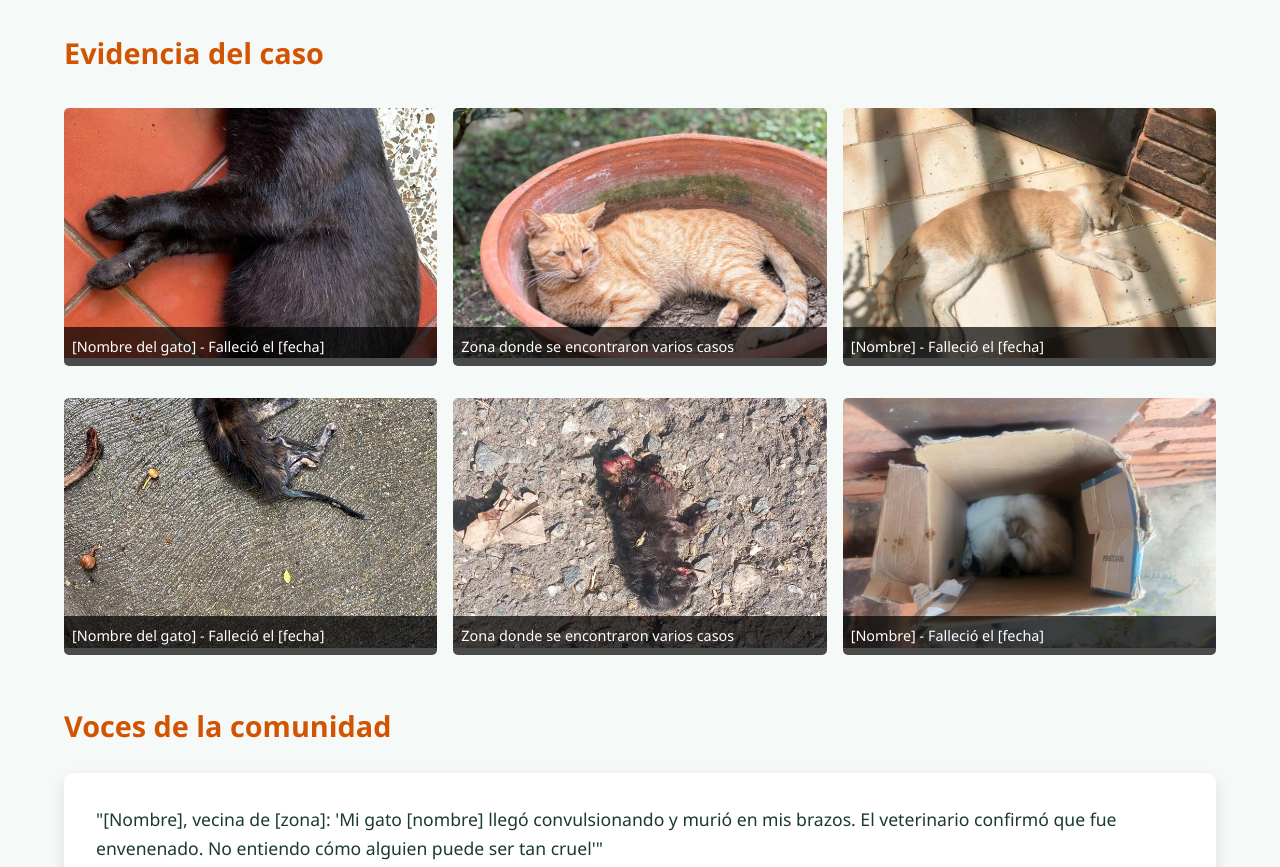
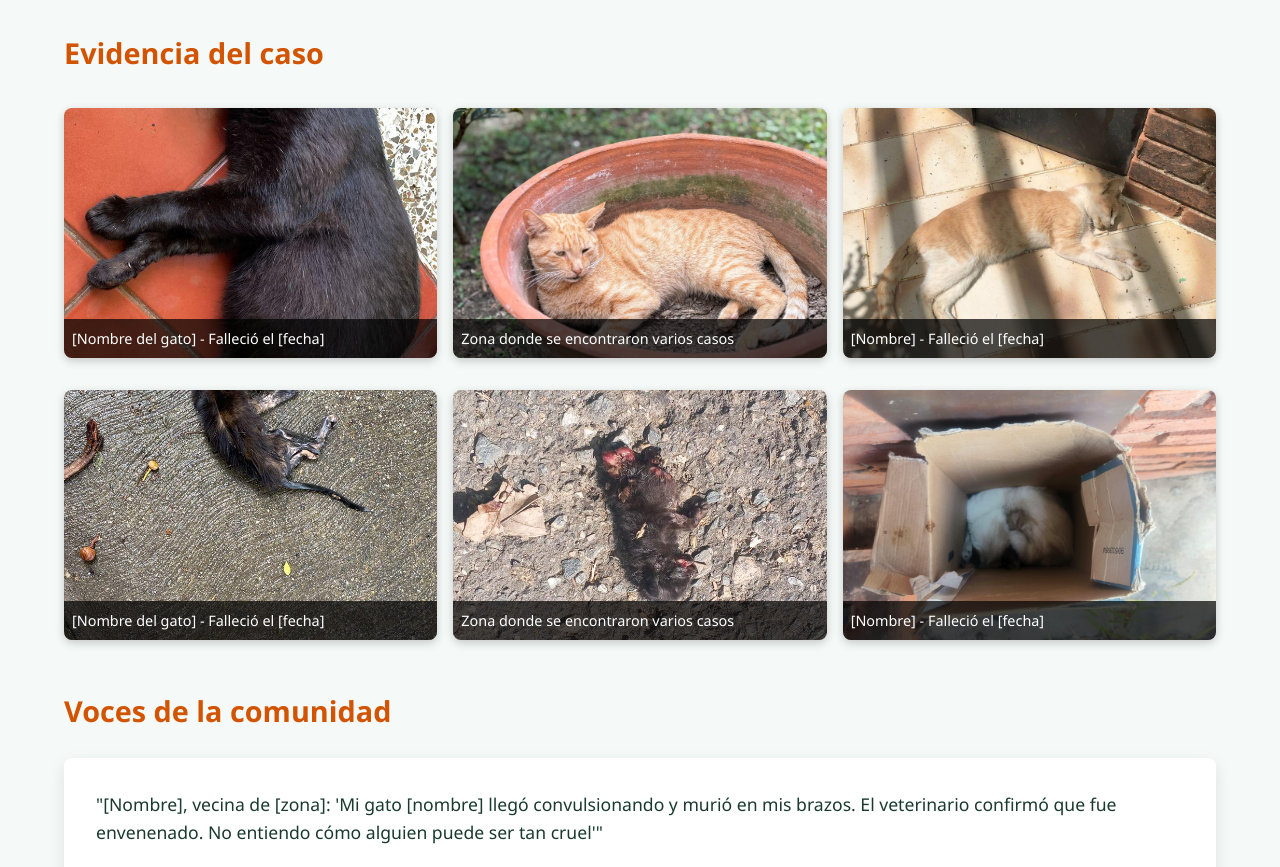
Before and after one commit to stebstheprogrammer/gatosTerrazasDelClubHipico, a plain HTML site: page index.html in a window 1280 px wide. Shown: the part 1553-2420 px from the top of the page. Drawn offline with Linux system fonts and the light colour scheme; a script that the page names is missing.

Commit message:
imagenes ajustadas

```diff
--- a/css/style.css
+++ b/css/style.css
@@ -213,3 +213,35 @@ ul {
 li {
     margin-bottom: 0.5rem;
 }
+
+/* Añade esto a tu archivo style.css */
+img {
+    max-width: 100%;    /* Máximo ancho del contenedor */
+    height: auto;       /* Altura automática (mantiene proporción) */
+    display: block;     /* Elimina espacio fantasma debajo de imágenes */
+    object-fit: cover;  /* Opcional: cubre el contenedor sin deformar (para contenedores con tamaño fijo) */
+}
+
+/* Específico para la galería de evidencia */
+.gallery img {
+    width: 100%;        /* Ocupa el 100% del contenedor padre */
+    height: 250px;      /* Altura fija para uniformidad (ajusta este valor) */
+    object-fit: cover;  /* Recorta inteligentemente manteniendo proporciones */
+    border-radius: 4px; /* Opcional: esquinas redondeadas */
+}
+
+/* Contenedores padres deben tener tamaño definido */
+.gallery-item {
+    width: 100%;        /* Asegura que el contenedor use todo el espacio disponible */
+}
+
+.gallery-item {
+    overflow: hidden;
+    border-radius: 8px;
+    box-shadow: 0 3px 10px rgba(0,0,0,0.2);
+    transition: all 0.3s ease;
+}
+
+.gallery-item:hover img {
+    transform: scale(1.05);
+}
```
